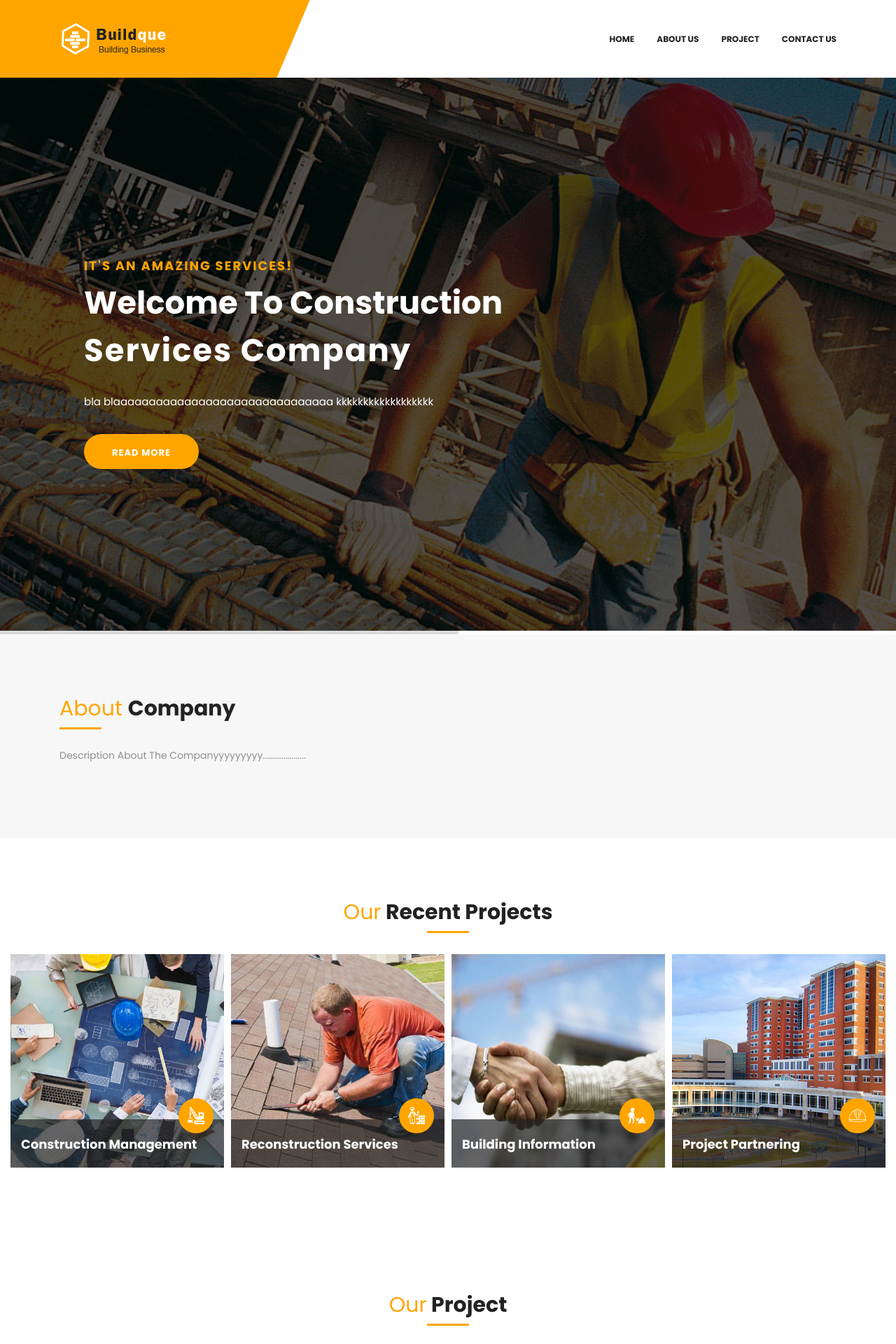
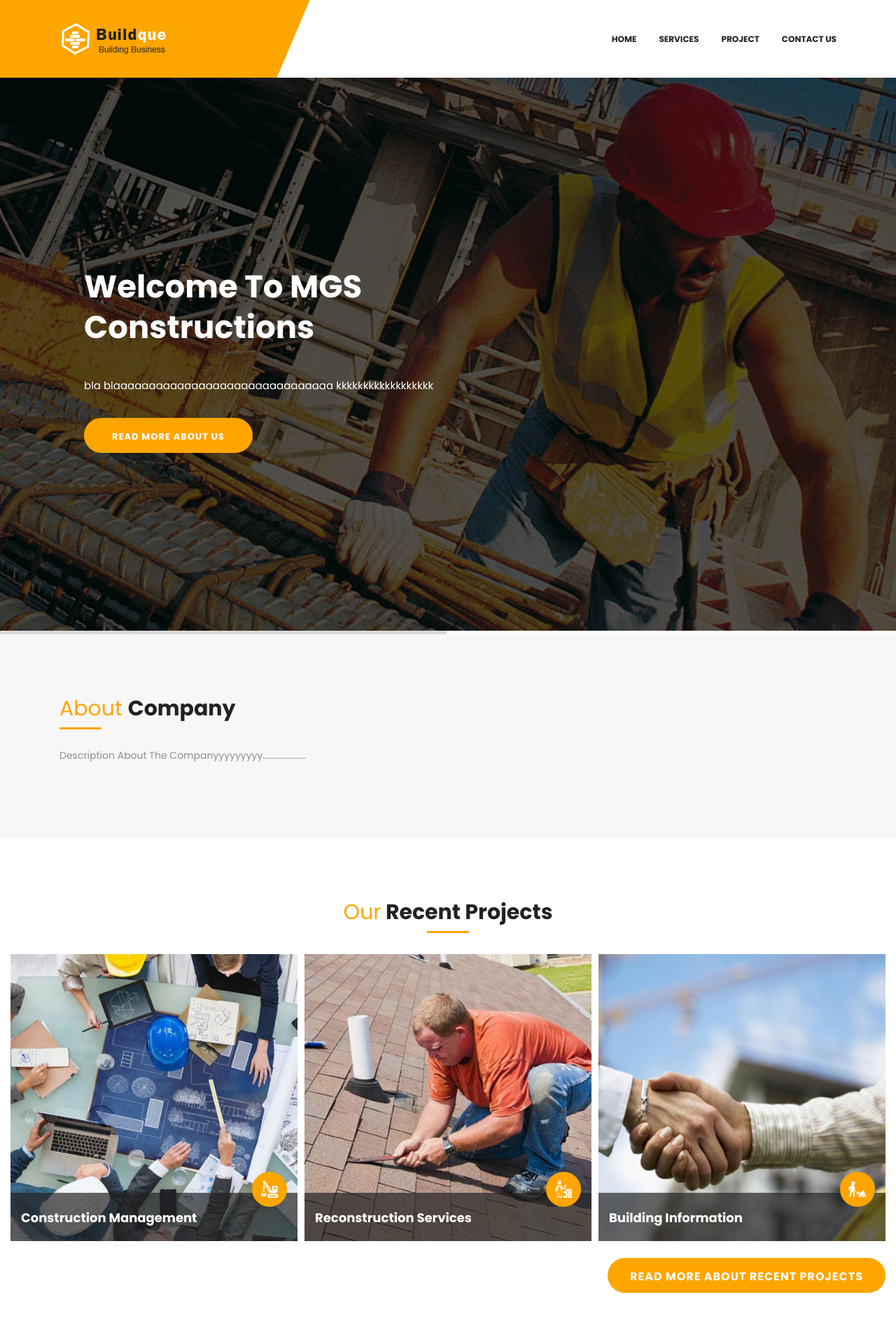
Before and after one commit to vidhya123cse/construction-website, a Flask app: page / in a window 1280 px wide. Shown: the top 1920 px of the page at 70% size. Run offline with Flask 2, Linux system fonts and the light colour scheme; some libraries are stand-ins or nearby versions; some web fonts are replaced.

Commit message:
with flask

```diff
--- a/templates/base.html
+++ b/templates/base.html
@@ -72,7 +72,7 @@
 									</li>
 
 									<li>
-										<a href="about_us.html">About us</a><i class="ion-ios-plus-empty hidden-md-up"></i>
+										<a href="about_us.html">Services</a><i class="ion-ios-plus-empty hidden-md-up"></i>
 
 									</li>
 
@@ -122,9 +122,10 @@
     <div class="container">
       <div class="row">
         <div class="col-md-8 col-lg-8 offset-md-2 text-center">
-		  <h2>KEEP IN TOUCH</h2>
-		  <iframe src="https://www.google.com/maps/embed?pb=!1m18!1m12!1m3!1d250950.5309991429!2d76.15268658421603!3d10.649179935983883!2m3!1f0!2f0!3f0!3m2!1i1024!2i768!4f13.1!3m3!1m2!1s0x3ba7dbbd14b4a351%3A0xa9ecb2d4ff2d96e2!2sMR%20Construction!5e0!3m2!1sen!2sin!4v1601621186931!5m2!1sen!2sin" width="500" height="250" frameborder=""  allowfullscreen="" aria-hidden="true" tabindex="0"></iframe>
-
+          <h2>KEEP IN TOUCH</h2>
+          <div class="embed-responsive embed-responsive-16by9">
+		  <iframe src="https://www.google.com/maps/embed?pb=!1m18!1m12!1m3!1d250950.5309991429!2d76.15268658421603!3d10.649179935983883!2m3!1f0!2f0!3f0!3m2!1i1024!2i768!4f13.1!3m3!1m2!1s0x3ba7dbbd14b4a351%3A0xa9ecb2d4ff2d96e2!2sMR%20Construction!5e0!3m2!1sen!2sin!4v1601621186931!5m2!1sen!2sin" frameborder=""  allowfullscreen aria-hidden="true" tabindex="0"></iframe>
+            </div>
         </div>
       </div>
       <div class="row">
@@ -141,23 +142,7 @@
       </div>
     </div>
   </section>
-  <!-- Contact Section -->
-
-
-
-
-
-
-
-
-
-
-
-
-
-
-		<!-- FOOTER -->
-		<footer class="footer pt-40 pt-xs-60">
+  <!-- Contact Section	<footer class="footer pt-40 pt-xs-60">
 
 			<!-- Copyright Bar -->
 			<div class="copyright">
--- a/templates/index.html
+++ b/templates/index.html
@@ -34,12 +34,12 @@
 							data-splitout="none"
 							data-responsive_offset="on" >
 								<div class="banner-text">
-									<span>It's an Amazing Services!</span>
-									<h2>Welcome to Construction <span>Services Company</span></h2>
+
+									<h2>Welcome to MGS Constructions <span></span></h2>
 
 									<p>
 											bla blaaaaaaaaaaaaaaaaaaaaaaaaaaaaaaa kkkkkkkkkkkkkkkkkk									</p>
-									<a class="btn-text" href="about_us.html"> read more</a>
+									<a class="btn-text" onClick="window.location='#about_us'"> read more about us</a>
 								</div>
 							</div>
 
@@ -71,12 +71,11 @@
 							data-splitout="none"
 							data-responsive_offset="on" >
 								<div class="banner-text">
-									<span>It's an Amazing Services!</span>
 									<h2>Assuring you of Our Best <span>Services & Solutions</span></h2>
 
 									<p>
 														blaa									</p>
-									<a class="btn-text" href="about_us.html"> read more</a>
+							<a class="btn-text" onClick="window.location='#about_us'"> read more about us</a>
 								</div>
 							</div>
 
@@ -108,12 +107,11 @@
 							data-splitout="none"
 							data-responsive_offset="on" >
 								<div class="banner-text">
-									<span>It's an Amazing Services!</span>
 									<h2>We Are Available For <span>Any Construction Work</span></h2>
 
 									<p>
 												dmf vdffffffffffffffffffff									</p>
-									<a class="btn-text" href="about_us.html"> read more</a>
+								<a class="btn-text" onClick="window.location='#about_us'"> read more about us</a>
 								</div>
 							</div>
 						</li>
@@ -332,6 +330,11 @@
 						</div>
 
 				</div>
+				<div  class="mt-4">
+				<button class="btn btn-text" type="button" style="float: right;" name="button">Read more about recent projects
+
+				</button>
+			</div>
 			</div>
 	</div>
 		</section>
@@ -344,7 +347,7 @@
 				<div class="row text-center mb-30">
 					<div class="col-sm-12">
 						<div class="sec_hedding">
-							<h2><span>Our</span> Project</h2>
+							<h2><span>Our</span> Completed Projects</h2>
 							<span class="b-line"></span>
 						</div>
 					</div>
@@ -415,7 +418,10 @@
 						</div>
 					</div>
 				</div>
+				<div  class="mt-4">
+					<button class="btn btn-text" type="button" style="float: right;" name="button">Read more about our projects
 
+					</button>
 			</div>
 		</section>
 		<!-- Project_Section_End-->
```
Also changed, not shown: static/assets/js/owl.carousel.js.
